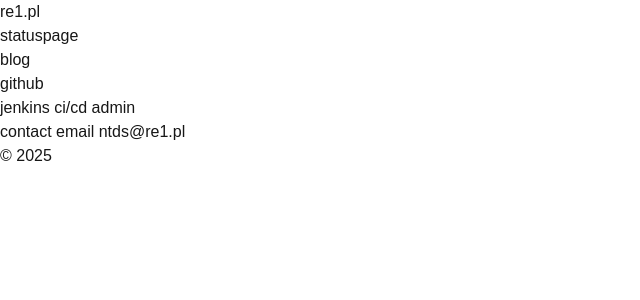
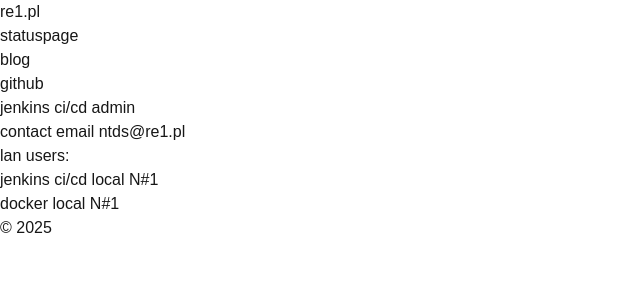
Before and after one commit to RE1-PL/re1.pl, a Next.js app: page / in a window 1280 px wide. Shown: the top 300 px of the page, without its empty margins (0-640 px from the left). Built offline with nearby package versions, Linux system fonts and the light colour scheme.

Commit message:
Update page.js

```diff
--- a/src/app/page.js
+++ b/src/app/page.js
@@ -9,6 +9,9 @@
           <li><a href="https://github.re1.pl/" target="_blank" rel="noopener noreferrer">github</a></li>
           <li><a href="https://jenkins.re1.pl/">jenkins ci/cd admin</a></li>
           <li>contact email <a href="mailto:ntds@re1.pl">ntds@re1.pl</a></li>
+          <li class="text-xl">lan users:</li>
+            <li><a href="http://192.168.0.12:8080/">jenkins ci/cd local N#1</a></li>
+            <li><a href="https://192.168.0.12:9443/">docker local N#1</a></li>
           <li>&copy; 2025</li>
         </ul>
       </main>
```
